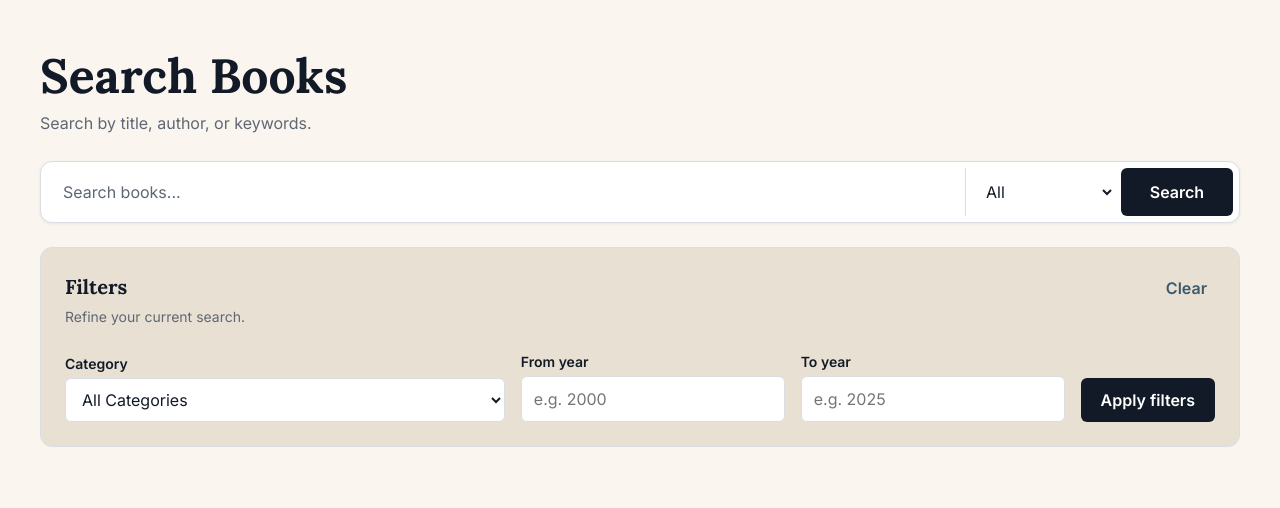
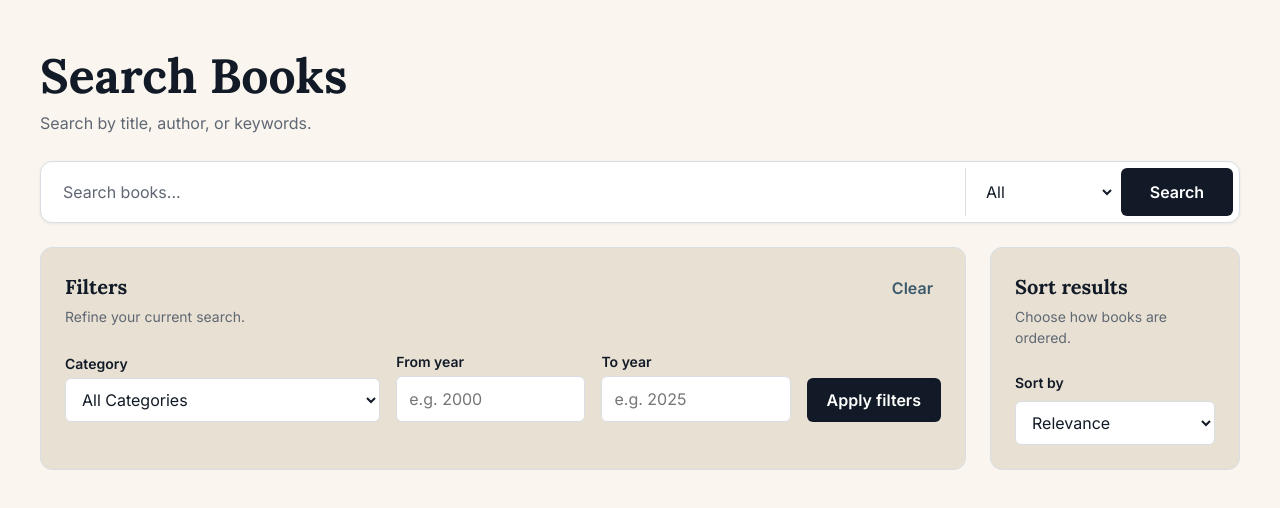
Before and after one commit to EmanuelGamarra/library-capstone, a React (Vite) app in the folder frontend/: page /search in a window 1280 px wide. Shown: the top 508 px of the page. Built offline with nearby package versions, Linux system fonts and the light colour scheme.

Commit message:
The sorting function applied

```diff
--- a/frontend/src/api/openLibraryApi.ts
+++ b/frontend/src/api/openLibraryApi.ts
@@ -3,6 +3,7 @@ import type {
   BookSearchType,
   BookSearchParams,
   BookFilters,
+  BookSort,
 } from "../types/bookSearch";
 import type { OpenLibrarySearchResponse } from "../types/openLibrary";
 import { mapOpenLibraryBook } from "../utils/mapOpenLibraryBook";
@@ -89,6 +90,7 @@ export const searchBooks = async ({
   query,
   type,
   filters,
+  sort,
 }: BookSearchParams): Promise<Book[]> => {
   const normalizedQuery = query.trim();
 
@@ -100,15 +102,20 @@ export const searchBooks = async ({
     query: normalizedQuery,
     type,
     filters,
+    sort,
   });
-
-  console.log("Open Library request:", searchQuery);
 
   const params = new URLSearchParams({
     q: searchQuery,
     fields: BOOK_FIELDS,
     limit: DEFAULT_CATALOG_LIMIT.toString(),
   });
+
+  const apiSort = mapSortToOpenLibrary(sort);
+
+  if (apiSort) {
+    params.set("sort", apiSort);
+  }
 
   const response = await fetch(
     `${OPEN_LIBRARY_URL}/search.json?${params.toString()}`,
@@ -122,3 +129,15 @@ export const searchBooks = async ({
 
   return data.docs.map(mapOpenLibraryBook);
 };
+
+const mapSortToOpenLibrary = (sort: BookSort): string | undefined => {
+  switch (sort) {
+    case "newest":
+      return "new";
+    case "oldest":
+      return "old";
+    case "relevance":
+    default:
+      return undefined;
+  }
+};
--- a/frontend/src/components/search/SearchBar.tsx
+++ b/frontend/src/components/search/SearchBar.tsx
@@ -1,4 +1,4 @@
-import type { BookSearchType } from "../../types/bookSearch";
+import { type BookSearchType } from "../../types/bookSearch";
 import { useState, type SyntheticEvent } from "react";
 import styles from "./SearchBar.module.css";
 
@@ -47,7 +47,9 @@ function SearchBar({
         className={styles.searchInput}
         type="search"
         value={query}
-        onChange={(event) => setQuery(event.target.value)}
+        onChange={(event) => {
+          setQuery(event.target.value);
+        }}
         placeholder="Search books..."
         aria-label="Search books"
       />
--- /dev/null
+++ b/frontend/src/components/search/SortSelect.module.css
@@ -0,0 +1,28 @@
+.wrapper {
+  display: flex;
+  flex-direction: column;
+  width: 100%;
+  gap: var(--spacing-sm);
+}
+
+.label {
+  color: var(--color-text-primary);
+  font-size: 0.875rem;
+  font-weight: 600;
+}
+
+.select {
+  width: 100%;
+  min-height: 44px;
+  padding: 10px 36px 10px 12px;
+  color: var(--color-text-primary);
+  background: var(--color-surface);
+  border: 1px solid var(--color-border);
+  border-radius: var(--radius-control);
+  cursor: pointer;
+}
+
+.select:focus-visible {
+  outline: 3px solid var(--color-secondary);
+  outline-offset: 2px;
+}
--- /dev/null
+++ b/frontend/src/components/search/SortSelect.tsx
@@ -0,0 +1,32 @@
+import type { BookSort } from "../../types/bookSearch";
+import styles from "./SortSelect.module.css";
+
+interface SortSelectProps {
+  value: BookSort;
+  onChange: (sort: BookSort) => void;
+}
+
+function SortSelect({ value, onChange }: SortSelectProps) {
+  return (
+    <div className={styles.wrapper}>
+      <label className={styles.label} htmlFor="book-sort">
+        Sort by
+      </label>
+
+      <select
+        id="book-sort"
+        className={styles.select}
+        value={value}
+        onChange={(event) => onChange(event.target.value as BookSort)}
+      >
+        <option value="relevance">Relevance</option>
+
+        <option value="newest">Newest first</option>
+
+        <option value="oldest">Oldest first</option>
+      </select>
+    </div>
+  );
+}
+
+export default SortSelect;
--- a/frontend/src/hooks/useBookSearch.ts
+++ b/frontend/src/hooks/useBookSearch.ts
@@ -1,12 +1,17 @@
 import { useState, useEffect } from "react";
 import { searchBooks } from "../api/openLibraryApi";
 import type { Book } from "../types/book";
-import type { BookFilters, BookSearchType } from "../types/bookSearch";
+import type {
+  BookFilters,
+  BookSearchType,
+  BookSort,
+} from "../types/bookSearch";
 
 interface UseBookSearchParams {
   query: string;
   type: BookSearchType;
   filters: BookFilters;
+  sort: BookSort;
 }
 
 interface UseBookSearchResult {
@@ -19,6 +24,7 @@ export const useBookSearch = ({
   query,
   type,
   filters,
+  sort,
 }: UseBookSearchParams): UseBookSearchResult => {
   const [books, setBooks] = useState<Book[]>([]);
   const [isLoading, setIsLoading] = useState(false);
@@ -40,6 +46,7 @@ export const useBookSearch = ({
           query,
           type,
           filters,
+          sort,
         });
 
         if (isCurrentRequest) {
@@ -64,7 +71,7 @@ export const useBookSearch = ({
     return () => {
       isCurrentRequest = false;
     };
-  }, [query, type, filters]);
+  }, [query, type, filters, sort]);
 
   return {
     books,
--- a/frontend/src/pages/SearchPage.module.css
+++ b/frontend/src/pages/SearchPage.module.css
@@ -15,6 +15,7 @@
 .titleGroup {
   display: flex;
   flex-direction: column;
+  min-width: 0;
   gap: var(--spacing-sm);
 }
 
@@ -90,3 +91,40 @@
   margin-left: 4px;
   font-weight: 600;
 }
+
+.controlsRow {
+  display: grid;
+  grid-template-columns: minmax(0, 1fr) 250px;
+  align-items: stretch;
+  gap: var(--spacing-lg);
+}
+
+.sortPanel {
+  display: flex;
+  flex-direction: column;
+  justify-content: space-between;
+  gap: var(--spacing-lg);
+  padding: var(--spacing-lg);
+
+  background: var(--color-surface-muted);
+  border: 1px solid var(--color-border);
+  border-radius: var(--radius-card);
+}
+
+.sortTitle {
+  color: var(--color-text-primary);
+  font-size: 1.25rem;
+}
+
+.sortDescription {
+  margin-top: var(--spacing-xs);
+
+  color: var(--color-text-secondary);
+  font-size: 0.875rem;
+}
+
+@media (max-width: 700px) {
+  .controlsRow {
+    grid-template-columns: 1fr;
+  }
+}
--- a/frontend/src/pages/SearchPage.tsx
+++ b/frontend/src/pages/SearchPage.tsx
@@ -5,6 +5,7 @@ import {
   isBookSearchType,
   type BookFilters,
   type BookSearchType,
+  type BookSort,
 } from "../types/bookSearch";
 import styles from "./SearchPage.module.css";
 import { useBookSearch } from "../hooks/useBookSearch";
@@ -12,8 +13,10 @@ import FilterPanel from "../components/search/FilterPanel";
 import {
   getBookFiltersFromSearchParams,
   hasActiveBookFilters,
+  parseBookSort,
 } from "../utils/bookSearchParams";
 import { useMemo } from "react";
+import SortSelect from "../components/search/SortSelect";
 
 function SearchPage() {
   const [searchParams, setSearchParams] = useSearchParams();
@@ -29,10 +32,13 @@ function SearchPage() {
     [searchParams],
   );
 
+  const sort = parseBookSort(searchParams.get("sort"));
+
   const { books, isLoading, error } = useBookSearch({
     query,
     type: searchType,
     filters,
+    sort,
   });
 
   const handleSearch = (newQuery: string, newType: BookSearchType) => {
@@ -65,6 +71,8 @@ function SearchPage() {
       nextParams.delete("yearTo");
     }
 
+    nextParams.delete("page");
+
     setSearchParams(nextParams);
   };
 
@@ -74,6 +82,22 @@ function SearchPage() {
     nextParams.delete("subject");
     nextParams.delete("yearFrom");
     nextParams.delete("yearTo");
+
+    nextParams.delete("page");
+
+    setSearchParams(nextParams);
+  };
+
+  const handleSortChange = (newSort: BookSort) => {
+    const nextParams = new URLSearchParams(searchParams);
+
+    if (newSort === "relevance") {
+      nextParams.delete("sort");
+    } else {
+      nextParams.set("sort", newSort);
+    }
+
+    nextParams.delete("page");
 
     setSearchParams(nextParams);
   };
@@ -97,12 +121,30 @@ function SearchPage() {
           onSearch={handleSearch}
         />
 
+        <div className={styles.controlsRow}>
           <FilterPanel
             key={searchParams.toString()}
             initialFilters={filters}
             onApply={handleApplyFilters}
             onClear={handleClearFilters}
           />
+
+          <section
+            className={styles.sortPanel}
+            aria-labelledby="sort-panel-heading"
+          >
+            <div>
+              <h2 id="sort-panel-heading" className={styles.sortTitle}>
+                Sort results
+              </h2>
+              <p className={styles.sortDescription}>
+                Choose how books are ordered.
+              </p>
+            </div>
+
+            <SortSelect value={sort} onChange={handleSortChange} />
+          </section>
+        </div>
 
         {hasActiveBookFilters(filters) && (
           <div className={styles.activeFiltersContainer}>
--- a/frontend/src/types/bookSearch.ts
+++ b/frontend/src/types/bookSearch.ts
@@ -1,6 +1,10 @@
 export const BOOK_SEARCH_TYPES = ["all", "title", "author"];
 
+export const BOOK_SORT_VALUES = ["relevance", "newest", "oldest"] as const;
+
 export type BookSearchType = (typeof BOOK_SEARCH_TYPES)[number];
+
+export type BookSort = (typeof BOOK_SORT_VALUES)[number];
 
 export interface BookFilters {
   subject?: string;
@@ -12,6 +16,7 @@ export interface BookSearchParams {
   query: string;
   type: BookSearchType;
   filters?: BookFilters;
+  sort: BookSort;
 }
 
 export const isBookSearchType = (
@@ -19,3 +24,7 @@ export const isBookSearchType = (
 ): value is BookSearchType => {
   return BOOK_SEARCH_TYPES.includes(value as BookSearchType);
 };
+
+export const isBookSort = (value: string | null): value is BookSort => {
+  return BOOK_SORT_VALUES.includes(value as BookSort);
+};
--- a/frontend/src/utils/bookSearchParams.ts
+++ b/frontend/src/utils/bookSearchParams.ts
@@ -1,4 +1,8 @@
-import type { BookFilters } from "../types/bookSearch";
+import {
+  BOOK_SORT_VALUES,
+  type BookFilters,
+  type BookSort,
+} from "../types/bookSearch";
 
 export const parseYearParam = (value: string | null): number | undefined => {
   if (!value) {
@@ -33,3 +37,11 @@ export const hasActiveBookFilters = (filters: BookFilters): boolean => {
     filters.yearTo !== undefined,
   );
 };
+
+export const parseBookSort = (value: string | null): BookSort => {
+  if (value && BOOK_SORT_VALUES.includes(value as BookSort)) {
+    return value as BookSort;
+  }
+
+  return "relevance";
+};
```
Lines whose indentation alone changed are shown as unchanged.
